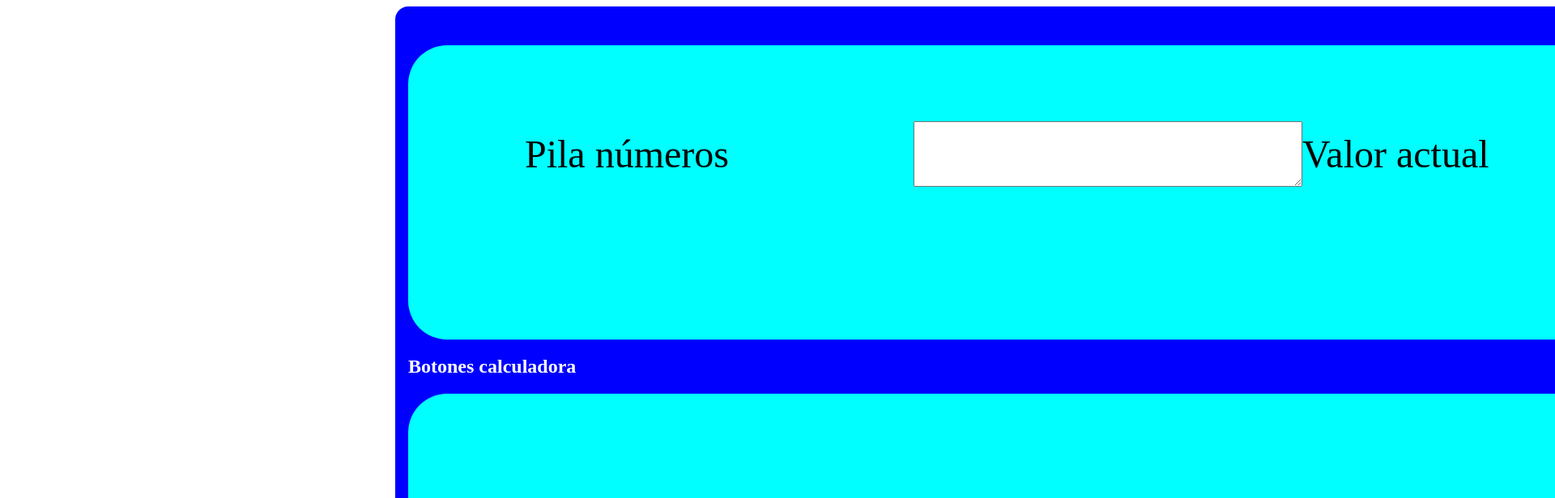
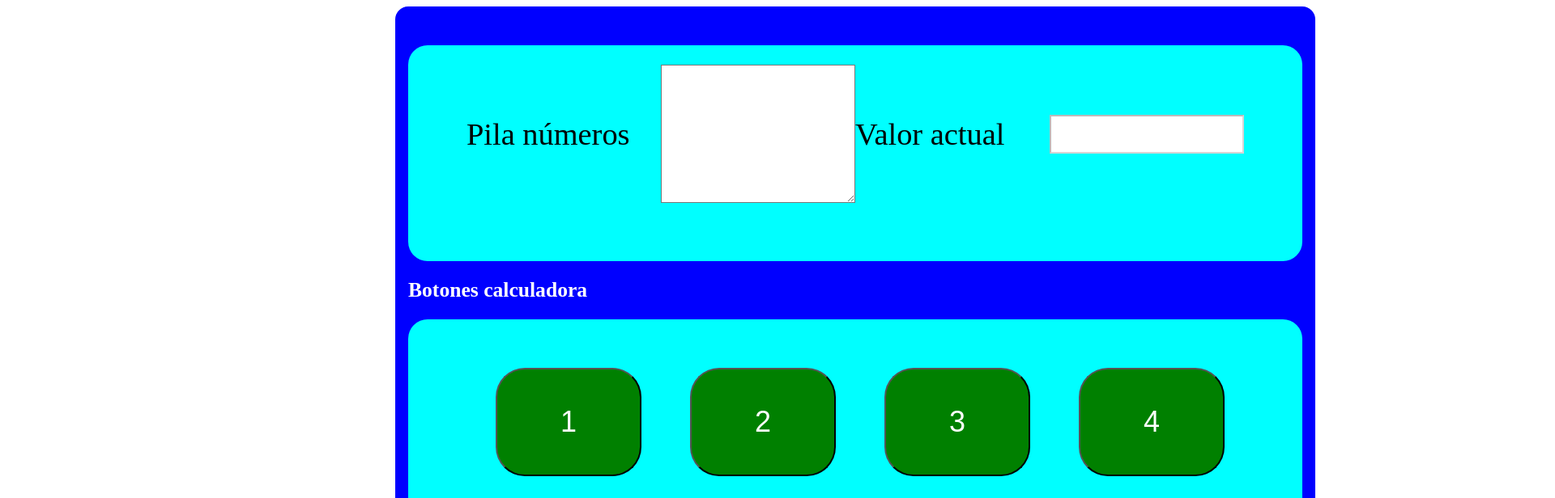
Before and after one commit to uo281835/SEW_Ej5, a plain HTML site: page index.html in a window 1280 px wide. Shown: the top 616 px of the page at 81% size, 1920 px wide, since content can reach past the window. Drawn offline with Linux system fonts and the light colour scheme.

Commit message:
Update CalculadoraRPN.css

```diff
--- a/CalculadoraRPN.css
+++ b/CalculadoraRPN.css
@@ -11,24 +11,39 @@ body form {
     align-self: center;
 
 }
-body main input[ type = "text"]{
+body label, h2{
+    font-size: 1.6em;
+}
+body header textarea{
     display: flex;
     align-items: center;
     align-self: center;
     align-content: center;
     background-color: white;
     color: black;
-    font-size: 3em;
+    font-size: 1.5em;
 
 }
+body header input[ type = "text"]{
+    display: flex;
+    align-items: center;
+    align-self: center;
+    align-content: center;
+    background-color: white;
+    color: black;
+    font-size: 1.5em;
+
+}
+
 body main  form  [type = "button"]{
     background-color: green;
     color: white;
     width: 5em;
-    font-size: 3em;
+    font-size: 1.5em;
     margin: 1em;
     border-radius: 1em;
 }
+
 body section form{
     display: grid;
     grid-template-columns: 10em 10em  10em 10em;
@@ -42,7 +57,7 @@ body section form{
     padding-top: 1em;
     padding-bottom: 3em;
     border-radius: 1em;
-    font-size: 3em;
+    font-size: 1.5em;
 }
 body aside form input[type = "button"]{
     display: grid;
@@ -69,5 +84,5 @@ form input[type = "button"]{
     height: 3.7em;
     width: 3.7em;
     border-radius: 1em;
-    font-size: 3em;
+    font-size: 1.5em;
 }
```
